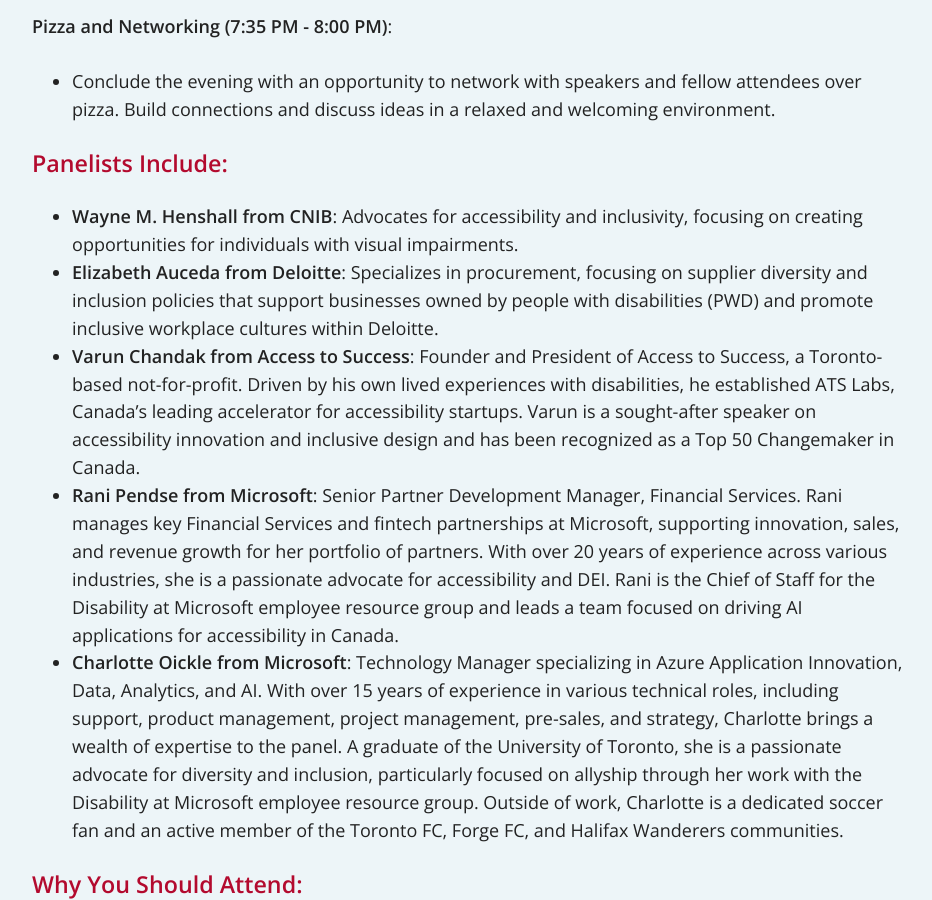
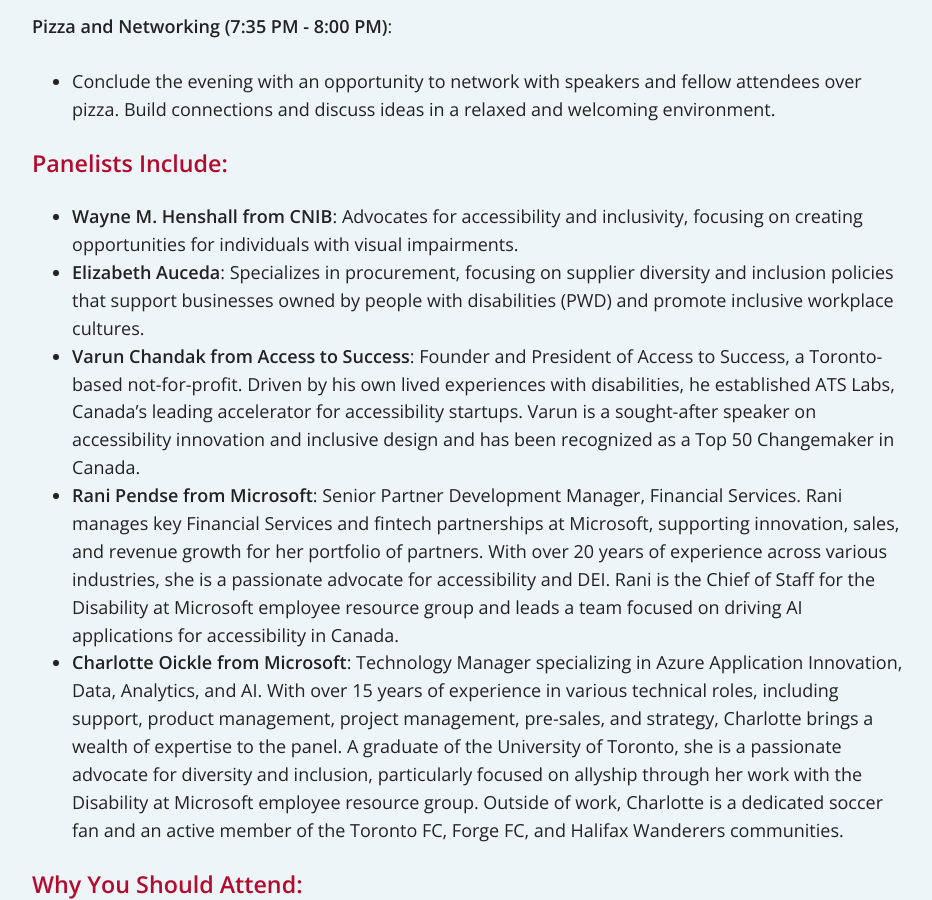
Before and after one commit to a11yTO/static-meetup-site, a Jekyll site: the page built from index.html, in a window 1280 px wide and 900 px high, scrolled down 1488 px. Shown: the whole window, without its empty margins (172-1104 px from the left). Built offline with Jekyll 4.4.1, drawn with Linux system fonts in a browser that asks for light colours.

Commit message:
Update Elizabeth Auceda's bio

```diff
--- a/index.html
+++ b/index.html
@@ -38,7 +38,7 @@
 <h3 class="sub-head">Panelists Include:</h3>
 <ul>
   <li><strong>Wayne M. Henshall from CNIB</strong>: Advocates for accessibility and inclusivity, focusing on creating opportunities for individuals with visual impairments.</li>
-  <li><strong>Elizabeth Auceda from Deloitte</strong>: Specializes in procurement, focusing on supplier diversity and inclusion policies that support businesses owned by people with disabilities (PWD) and promote inclusive workplace cultures within Deloitte.</li>
+  <li><strong>Elizabeth Auceda</strong>: Specializes in procurement, focusing on supplier diversity and inclusion policies that support businesses owned by people with disabilities (PWD) and promote inclusive workplace cultures.</li>
   <li><strong>Varun Chandak from Access to Success</strong>: Founder and President of Access to Success, a Toronto-based not-for-profit. Driven by his own lived experiences with disabilities, he established ATS Labs, Canada’s leading accelerator for accessibility startups. Varun is a sought-after speaker on accessibility innovation and inclusive design and has been recognized as a Top 50 Changemaker in Canada.</li>
   <li><strong>Rani Pendse from Microsoft</strong>: Senior Partner Development Manager, Financial Services. Rani manages key Financial Services and fintech partnerships at Microsoft, supporting innovation, sales, and revenue growth for her portfolio of partners. With over 20 years of experience across various industries, she is a passionate advocate for accessibility and DEI. Rani is the Chief of Staff for the Disability at Microsoft employee resource group and leads a team focused on driving AI applications for accessibility in Canada.</li>
   <li><strong>Charlotte Oickle from Microsoft</strong>: Technology Manager specializing in Azure Application Innovation, Data, Analytics, and AI. With over 15 years of experience in various technical roles, including support, product management, project management, pre-sales, and strategy, Charlotte brings a wealth of expertise to the panel. A graduate of the University of Toronto, she is a passionate advocate for diversity and inclusion, particularly focused on allyship through her work with the Disability at Microsoft employee resource group. Outside of work, Charlotte is a dedicated soccer fan and an active member of the Toronto FC, Forge FC, and Halifax Wanderers communities.</li>
```
